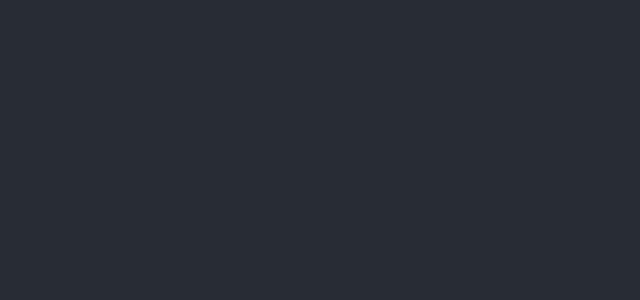
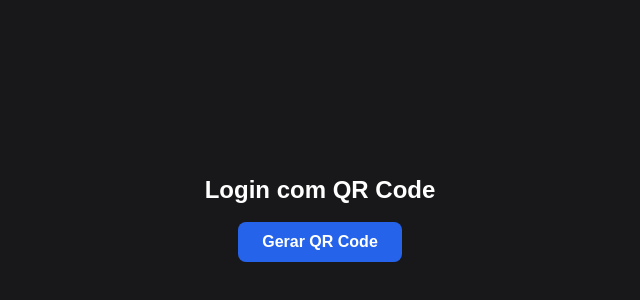
Before and after one commit to feandretta/PI3--g105-4, a React (Create React App) app in the folder web/frontend/: page /login-qr in a window 1280 px wide. Before the commit this address had no page. Shown: the part 182-482 px from the top of the page, without its empty margins (320-960 px from the left). Built offline with nearby package versions, Linux system fonts and the light colour scheme.

Commit message:
Tela front finalizada

```diff
--- a/web/frontend/package.json
+++ b/web/frontend/package.json
@@ -11,6 +11,7 @@
     "@types/node": "^16.18.126",
     "@types/react": "^19.1.0",
     "@types/react-dom": "^19.1.1",
+    "axios": "^1.8.4",
     "react": "^19.1.0",
     "react-dom": "^19.1.0",
     "react-router-dom": "^7.5.0",
--- a/web/frontend/src/pages/login.tsx
+++ b/web/frontend/src/pages/login.tsx
@@ -1,7 +1,4 @@
-async function gerarQRCode() {
-    console.log("QR Code gerado!");
-    // Aqui você pode colocar a lógica real futuramente, como fazer uma requisição à Firebase Function
-}
+import { Link } from "react-router-dom";
 
 function Login() {
     return (
@@ -41,24 +38,25 @@ function Login() {
                         Entrar
                     </button>
 
-                    <button
-                        type="button"
-                        onClick={gerarQRCode}
-                        className="w-full mt-2 bg-green-600 hover:bg-green-700 transition-colors px-4 py-2 rounded-lg text-white font-semibold"
+                    <Link
+                        to="/login-qr"
+                        className="block text-center bg-blue-600 hover:bg-blue-700 text-white font-semibold py-2 rounded-lg transition-colors"
                     >
-                        Login via QR Code
-                    </button>
+                        Login por QR Code
+                    </Link>
                 </form>
 
-               <div className="flex justify-between items-center">
-                   <p className="text-sm text-zinc-400 mt-4 text-center">
-                       Esqueceu a senha?{" "}
-                       <a href="#" className="text-blue-400 hover:underline">
-                           Recuperar
-                       </a>
-                   </p>
-                   <a href="register" className="text-sm text-blue-400 hover:underline trans mt-4 text-end">Registrar-se</a>
-               </div>
+                <div className="flex justify-between items-center mt-6 text-sm text-zinc-400">
+          <span>
+            Esqueceu a senha?{" "}
+              <a href="#" className="text-blue-400 hover:underline">
+              Recuperar
+            </a>
+          </span>
+                    <Link to="/register" className="text-blue-400 hover:underline">
+                        Registrar-se
+                    </Link>
+                </div>
             </div>
         </div>
     );
--- /dev/null
+++ b/web/frontend/src/pages/loginQRCODE.tsx
@@ -0,0 +1,69 @@
+import axios from "axios";
+import { useState } from "react";
+
+// 🔗 Endereço local do emulador Firebase Functions
+const baseURL = "http://localhost:5002/projeto-integrador-8e633/us-central1";
+
+export default function LoginQR() {
+    const [qrCode, setQRCode] = useState<string | null>(null);
+    const [token, setToken] = useState<string | null>(null);
+    const [erro, setErro] = useState<string | null>(null);
+    const [loading, setLoading] = useState(false);
+
+    const gerarQRCode = async () => {
+        setLoading(true);
+        setErro(null);
+
+        try {
+            const res = await axios.post(`${baseURL}/performAuth`, {
+                apiKey: "teste-local",
+                siteUrl: "localhost"
+            });
+
+            setQRCode(res.data.qrCode);
+            setToken(res.data.loginToken);
+        } catch (err) {
+            console.error("Erro ao gerar QR Code", err);
+            setErro("Erro ao gerar QR Code.");
+            setQRCode(null);
+            setToken(null);
+        } finally {
+            setLoading(false);
+        }
+    };
+
+    return (
+        <div className="min-h-screen bg-zinc-900 text-white flex flex-col items-center justify-center p-4">
+            <h1 className="text-2xl font-bold mb-4">Login com QR Code</h1>
+
+            {qrCode ? (
+                <img
+                    src={qrCode}
+                    alt="QR Code"
+                    className="w-64 h-64 border-4 border-white rounded-xl"
+                />
+            ) : (
+                <button
+                    onClick={gerarQRCode}
+                    disabled={loading}
+                    className={`px-6 py-2 rounded-lg font-semibold transition-colors ${
+                        loading
+                            ? "bg-blue-400 cursor-not-allowed"
+                            : "bg-blue-600 hover:bg-blue-700"
+                    }`}
+                >
+                    {loading ? "Gerando QR Code..." : "Gerar QR Code"}
+                </button>
+            )}
+
+            {token && (
+                <p className="mt-4 text-sm text-zinc-400 text-center">
+                    Token gerado: <br />
+                    <code className="text-green-400 break-words">{token}</code>
+                </p>
+            )}
+
+            {erro && <p className="text-red-400 mt-4">{erro}</p>}
+        </div>
+    );
+}
--- a/web/frontend/src/routes/routes.tsx
+++ b/web/frontend/src/routes/routes.tsx
@@ -3,6 +3,8 @@
 import { Routes, Route, Navigate } from "react-router-dom";
 import Login from "../pages/login";
 import Register from "../pages/register";
+import LoginQR from "../pages/loginQRCODE"
+
 
 function AppRoutes() {
     return (
@@ -10,6 +12,7 @@ function AppRoutes() {
             <Route path="/" element={<Navigate to="/login" />} />
             <Route path="/login" element={<Login />} />
             <Route path="/register" element={<Register />} />
+            <Route path="/login-qr" element={<LoginQR />} />
         </Routes>
     );
 }
```
Also changed, not shown: 1 other file (tests, documents, lock files or other folders).
